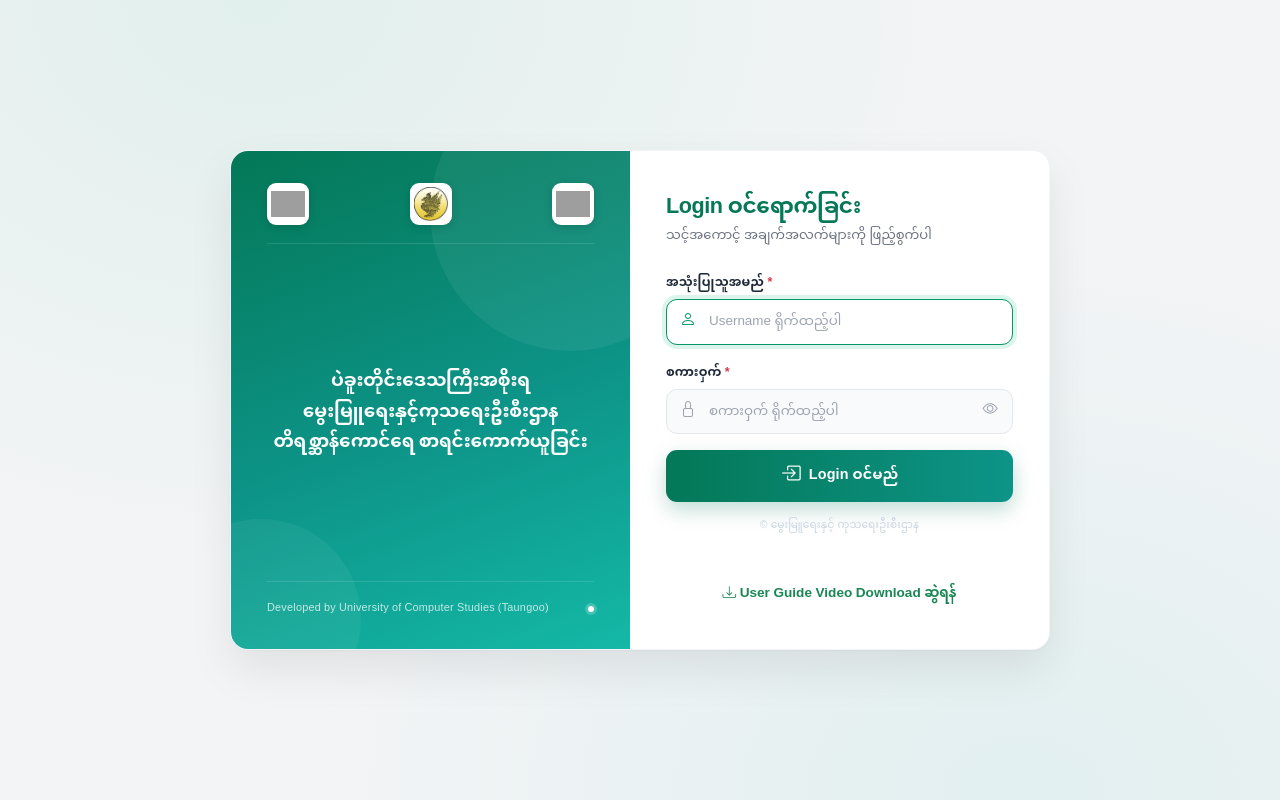
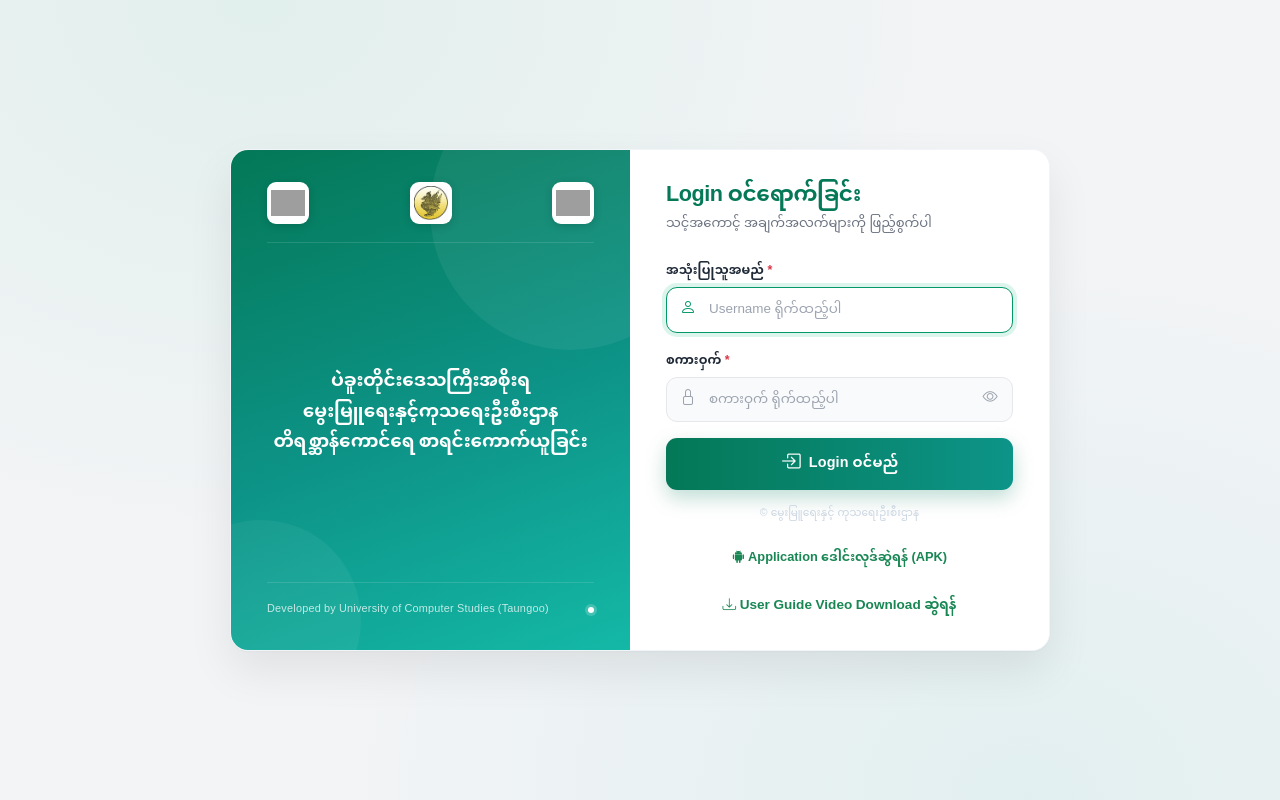
Before and after one commit to Xennus352/lscs-web, a Python web app: template templates/login.html in a window 1280 px wide. Run offline with Jinja, Linux system fonts and the light colour scheme; the template is opened without the code that fills it, so the values that code supplies are empty; some libraries are stand-ins or nearby versions; grey boxes are pictures that could not be loaded.

Commit message:
apk download link

```diff
--- a/templates/login.html
+++ b/templates/login.html
@@ -625,7 +625,7 @@
             onmouseover="this.style.color = '#065f46'"
             onmouseout="this.style.color = '#047857'"
           >
-            <!-- <i class="bi bi-android2"></i> Application ဒေါင်းလုဒ်ဆွဲရန် (APK) -->
+             <i class="bi bi-android2"></i> Application ဒေါင်းလုဒ်ဆွဲရန် (APK)
           </a>
         </div>
         <div class="text-center mt-4">
```
Also changed, not shown: 1 other file.
